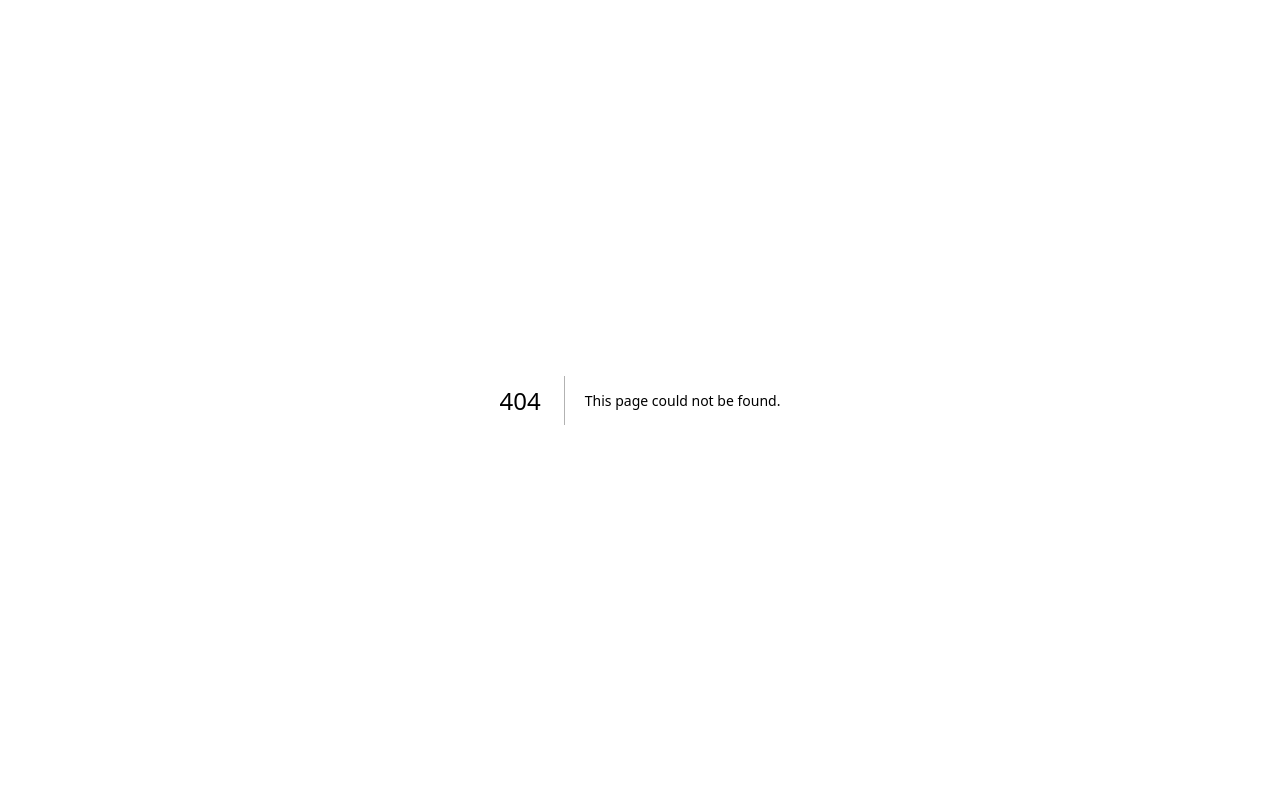
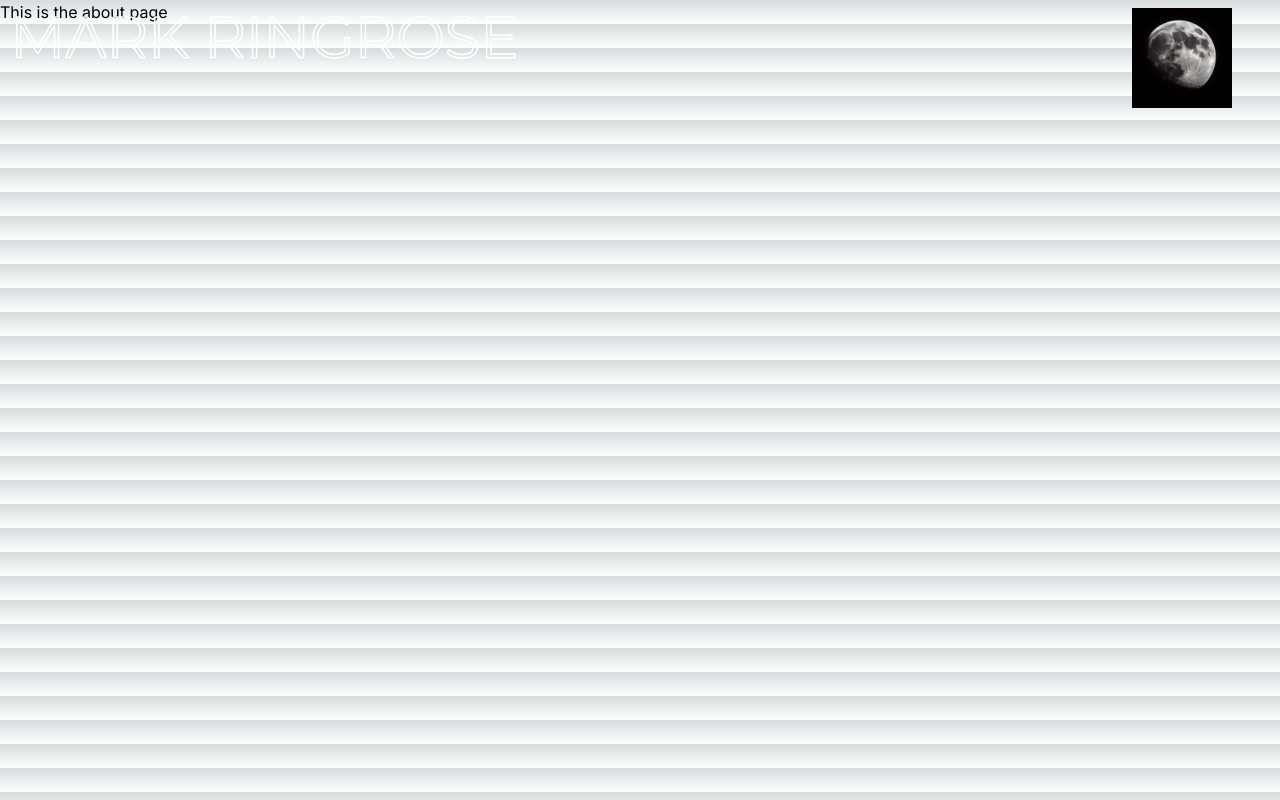
Before and after one commit to MERingrose/markringrose.ca, a Next.js app: page /components/pages in a window 1280 px wide. Before the commit this address had no page. Built offline with nearby package versions, Linux system fonts and the light colour scheme.

Commit message:
added on side bar functionality

```diff
--- a/src/app/components/navigation/NavBar.tsx
+++ b/src/app/components/navigation/NavBar.tsx
@@ -5,7 +5,7 @@ import Image from 'next/image'
 import Link from 'next/link'
 
 
-export function NavBar (){
+export function NavBar() {
 
   const [sidebar, setSidebar] = useState(false);
   return (
@@ -24,11 +24,15 @@ export function NavBar (){
           <Image src="/images/moon.jpg"
             width={100}
             height={100}
-              alt='Moon'/
+            alt='Moon' /
           >
         </div>
-            <div id='sidebar' className={'min-h-[25vh] min-w-sm bg-slate-50 ' + (sidebar ? "visible" : "invisible") }>
-
+        <div id='sidebar' className={'min-h-[25vh] fixed bg-transparent w-1/4 right-0 items-center justify-between ' + (sidebar ? "visible" : "invisible")}>
+          <ul className='float-right mr-20 mt-15 '>
+            <li className='p-2'><Link href="/pages/page">About</Link></li>
+            <li className='p-2'><Link href="/pages/work">Work</Link></li>
+            <li className='p-2'><Link href="/pages/contact">Contact</Link></li>
+          </ul>
         </div>
       </nav>
 
--- /dev/null
+++ b/src/app/components/pages/about.tsx
@@ -0,0 +1,15 @@
+import React from 'react'
+import NavBar from '../navigation/NavBar'
+
+const about = () => {
+    return (
+        <main>
+            <NavBar />
+            <div>This is the about page</div>
+
+        </main>
+
+    )
+}
+
+export default about
--- /dev/null
+++ b/src/app/components/pages/page.tsx
@@ -0,0 +1,14 @@
+import React from 'react'
+import NavBar from '../navigation/NavBar'
+
+const about = () => {
+    return (
+        <main>
+            <NavBar />
+            <div>This is the about page</div>
+
+        </main>
+    )
+}
+
+export default about
--- a/src/app/page.tsx
+++ b/src/app/page.tsx
@@ -5,7 +5,7 @@ import NavBar from './components/navigation/NavBar'
 export default function Home() {
   return (
     <main className="flex min-h-screen flex-col items-center justify-between p-24">
-      <NavBar/>
+      <NavBar />
       <div>
         <Image
           src="/images/meditation.jpg"
@@ -16,7 +16,7 @@ export default function Home() {
         />
         <Link href='/users'>Users</Link>
       </div>
-      <div id="section2" className='min-h-screen'>
+      <div id="section2" className='min-h-screen back'>
 
       </div>
     </main>
```
Lines whose indentation alone changed are shown as unchanged.
